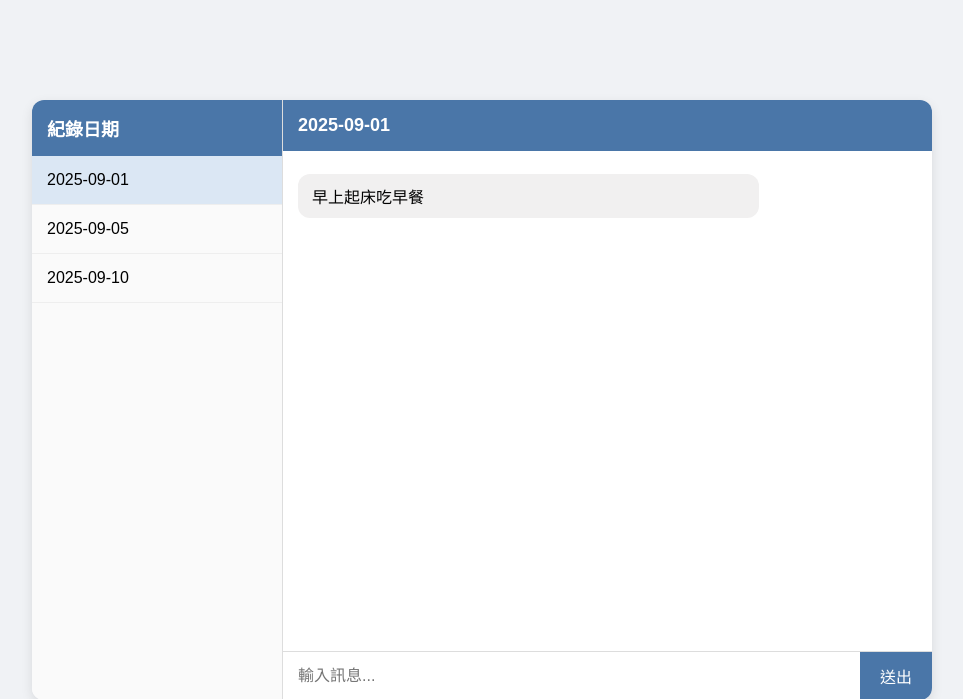
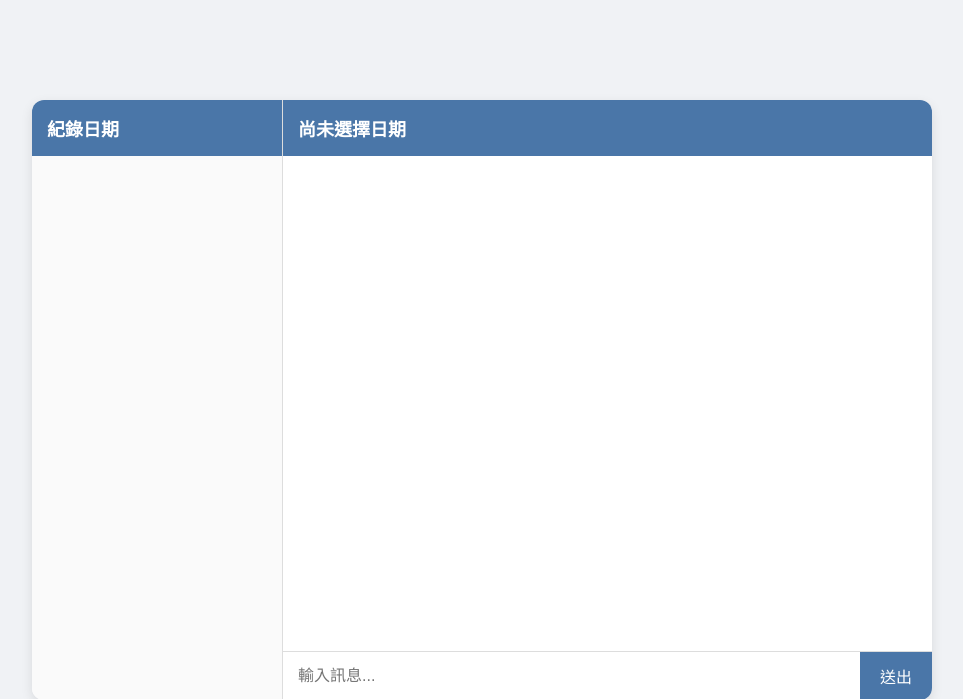
Before and after one commit to LeafYeh1/Understandable, a Flask app: template templates/chat.html in a window 1280 px wide. Shown: the top 699 px of the page, without its empty margins (158-1121 px from the left). Run offline with Flask 3, Linux system fonts and the light colour scheme; the template is opened without the code that fills it, so the values that code supplies are empty.

Commit message:
Update chat.html

```diff
--- a/templates/chat.html
+++ b/templates/chat.html
@@ -79,11 +79,6 @@
       align-self: flex-end;
       margin-left: auto;
     }
-    .message.system {
-      background: #f1f0f0;
-      align-self: flex-start;
-      margin-right: auto;
-    }
     .chat-input {
       display: flex;
       border-top: 1px solid #ddd;
@@ -113,14 +108,12 @@
     <!-- 左側日期紀錄 -->
     <div class="chat-list">
       <div class="chat-list-header">紀錄日期</div>
-      <div class="chat-item active" onclick="switchChat('2025-09-01')">2025-09-01</div>
-      <div class="chat-item" onclick="switchChat('2025-09-05')">2025-09-05</div>
-      <div class="chat-item" onclick="switchChat('2025-09-10')">2025-09-10</div>
+      <div id="dateList"></div>
     </div>
 
     <!-- 右側聊天內容 -->
     <div class="chat-container">
-      <div class="chat-header" id="chatHeader">2025-09-01</div>
+      <div class="chat-header" id="chatHeader">尚未選擇日期</div>
       <div class="chat-messages" id="chatMessages"></div>
       <div class="chat-input">
         <input type="text" id="chatInput" placeholder="輸入訊息...">
@@ -133,21 +126,16 @@
     const chatMessages = document.getElementById("chatMessages");
     const chatInput = document.getElementById("chatInput");
     const chatHeader = document.getElementById("chatHeader");
+    const dateList = document.getElementById("dateList");
 
-    // 假資料：各日期的紀錄
-    const records = {
-      "2025-09-01": [
-        { text: "早上起床吃早餐", sender: "system" }
-      ],
-      "2025-09-05": [
-        { text: "今天加班到很晚", sender: "system" }
-      ],
-      "2025-09-10": [
-        { text: "朋友來家裡玩", sender: "system" }
-      ]
-    };
+    // 紀錄物件：日期 → 訊息陣列
+    const records = {};
+    let currentDate = null;
 
-    let currentDate = "2025-09-01";
+    function getTodayDate() {
+      const today = new Date();
+      return today.toISOString().split("T")[0]; // YYYY-MM-DD
+    }
 
     function switchChat(date) {
       currentDate = date;
@@ -155,7 +143,8 @@
 
       // 更新 active 樣式
       document.querySelectorAll(".chat-item").forEach(item => item.classList.remove("active"));
-      document.querySelector(`.chat-item[onclick="switchChat('${date}')"]`).classList.add("active");
+      const selected = document.querySelector(`.chat-item[data-date="${date}"]`);
+      if (selected) selected.classList.add("active");
 
       renderMessages();
     }
@@ -164,7 +153,19 @@
       const text = chatInput.value.trim();
       if (text === "") return;
 
-      // 新增訊息到該日期
+      // 如果還沒選日期，自動用今天日期
+      if (!currentDate) {
+        currentDate = getTodayDate();
+
+        // 如果今天日期不存在於左側，新增
+        if (!records[currentDate]) {
+          records[currentDate] = [];
+          addDateToList(currentDate);
+        }
+        switchChat(currentDate);
+      }
+
+      // 新增訊息到當天紀錄
       if (!records[currentDate]) {
         records[currentDate] = [];
       }
@@ -189,15 +190,21 @@
       chatMessages.scrollTop = chatMessages.scrollHeight;
     }
 
+    function addDateToList(date) {
+      const item = document.createElement("div");
+      item.classList.add("chat-item");
+      item.setAttribute("data-date", date);
+      item.innerText = date;
+      item.onclick = () => switchChat(date);
+      dateList.appendChild(item);
+    }
+
     // Enter 鍵送出
     chatInput.addEventListener("keydown", e => {
       if (e.key === "Enter") {
         sendMessage();
       }
     });
-
-    // 初始渲染
-    renderMessages();
   </script>
 </body>
 </html>
```
